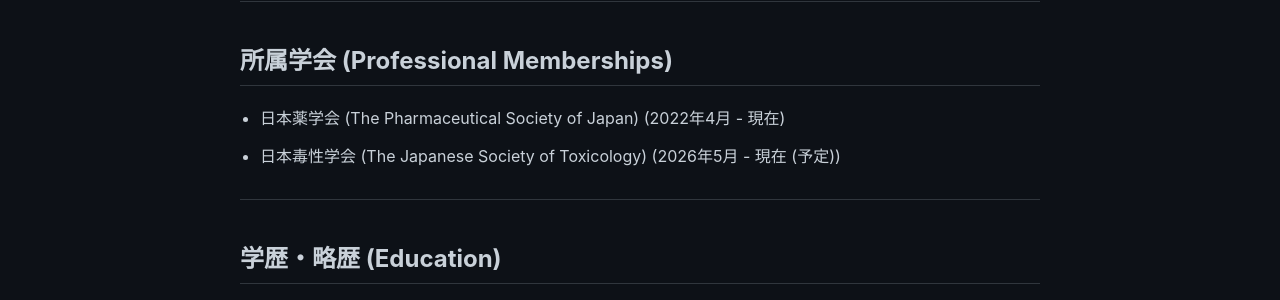
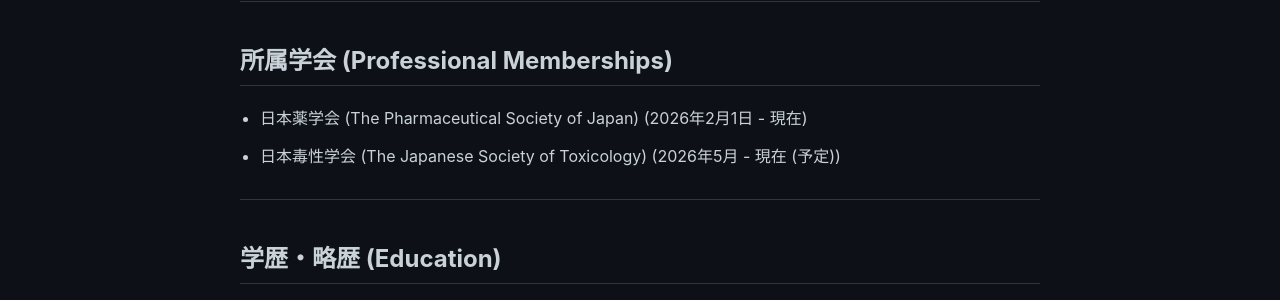
Before and after one commit to 377H-Miru/377H-Miru.github.io, a Jekyll site: the page built from achievements.md, in a window 1280 px wide. Shown: the part 1357-1657 px from the top of the page. Built offline with Jekyll 4.4.1, drawn with Linux system fonts in a browser that asks for light colours.

Commit message:
Update Achievement: Correct membership start date for Pharmaceutical Society of Japan

```diff
--- a/_data/achievements.json
+++ b/_data/achievements.json
@@ -41,8 +41,8 @@
     {
       "name_ja": "日本薬学会 (The Pharmaceutical Society of Japan)",
       "name_en": "The Pharmaceutical Society of Japan",
-      "period_ja": "2022年4月 - 現在",
-      "period_en": "April 2022 - Present"
+      "period_ja": "2026年2月1日 - 現在",
+      "period_en": "February 1, 2026 - Present"
     },
     {
       "name_ja": "日本毒性学会 (The Japanese Society of Toxicology)",
```
